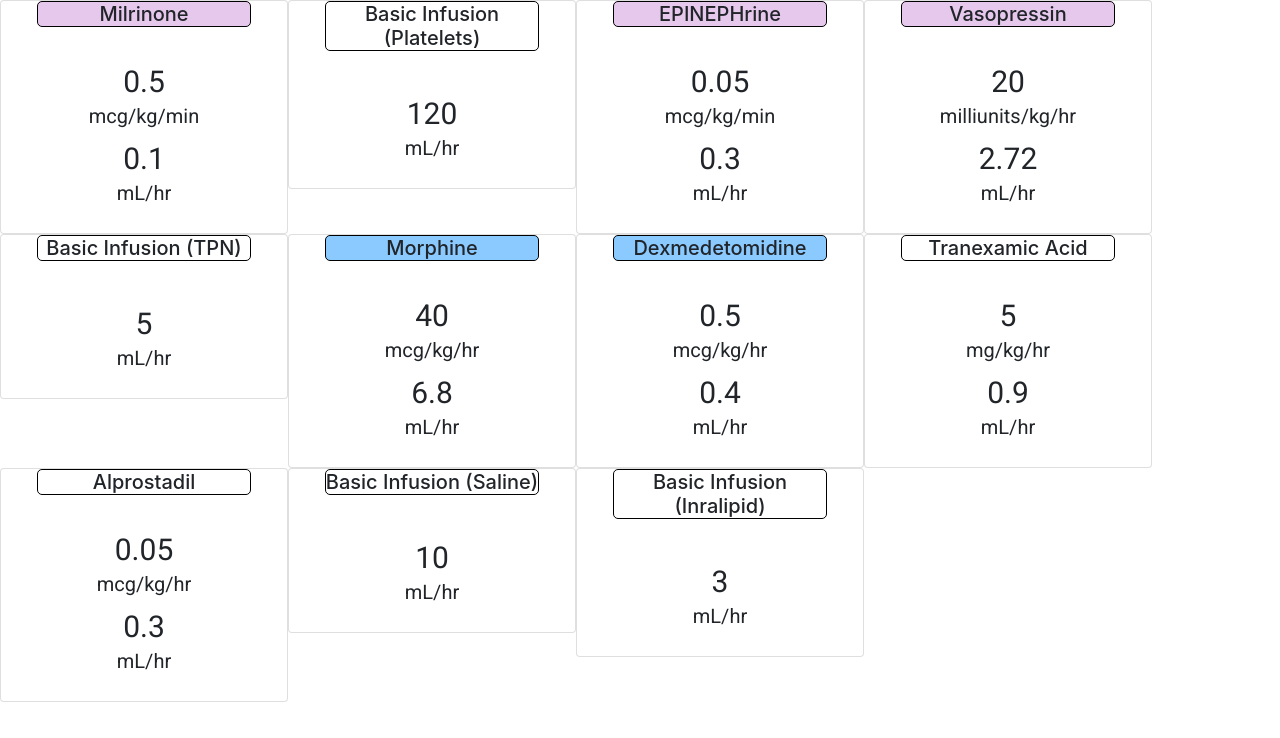
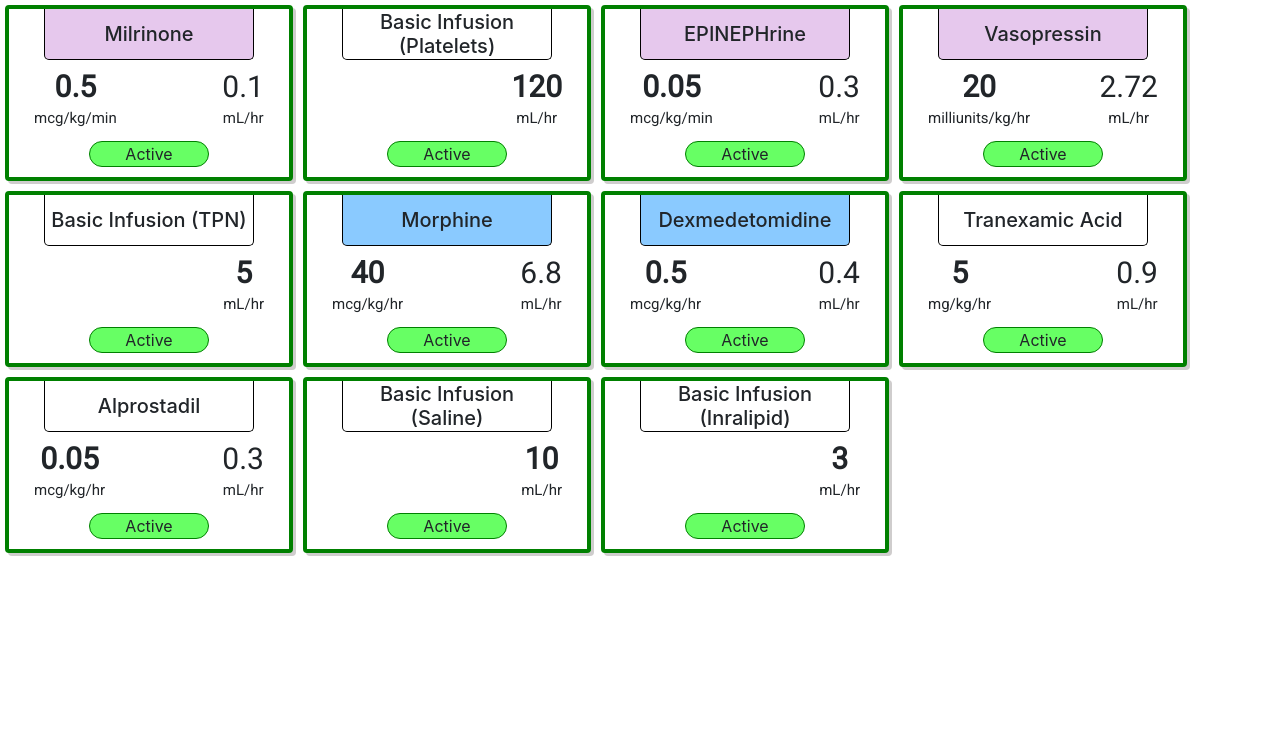
Before and after one commit to AnActualSeb/iv-dashboard, a React (Create React App) app: page / in a window 1280 px wide. Shown: the top 738 px of the page. Built offline with nearby package versions, Linux system fonts and the light colour scheme.

Commit message:
updated drugcard display

```diff
--- a/src/components/drugCard.js
+++ b/src/components/drugCard.js
@@ -1,6 +1,5 @@
 import React, { Component } from 'react';
 import Card from 'react-bootstrap/Card';
-import { Link } from 'react-router-dom';
 import "../styles/drugCard.css";
 
 //still needs to reaspond to specific drug information
@@ -9,47 +8,50 @@ import "../styles/drugCard.css";
 class DrugCard extends Component {
 
     getDosage() {
-        if (this.props.dosage !== "") {
+        if (this.props.dosage !== null) {
             return <strong>{this.props.dosage}</strong>
+        } else {
+            return this.props.dosage
         }
     }
 
     getRate() {
-        if (this.props.dosage === "") {
+        if (this.props.dosage === null) {
             return <strong>{this.props.rate}</strong>
+        } else {
+            return this.props.rate
         }
     }
 
     render() {
         return (
             <div className='cardContainer'>
-                {/* <Link to={{
-                    pathname: "/drugScreen",
-                    search: "?",
-                    state: this.props
-                }}> */}
-                {console.log("#" + this.props.color)}
-                <Card style={{ width: '18rem' }}>
+                <Card style={{ width: '18rem', height: '11rem' }}>
                     <Card.Title style={{ backgroundColor: "#" + this.props.color }}>
-                        {this.props.drugName}
+                        <p>{this.props.drugName}</p>
                     </Card.Title>
                     <Card.Body>
+                        <div className='info'>
                             <div className='dosage'>
-                            {/* {this.getDosage()} */}
-                            {this.props.dosage}
+                                {this.getDosage()}
+                                {/* {this.props.dosage} */}
                                 <h5>
                                     {this.props.dosageUnit}
                                 </h5>
                             </div>
 
                             <div className='rate'>
-                            {/* {this.getRate()} */}
-                            {this.props.rate}
+                                {this.getRate()}
+                                {/* {this.props.rate} */}
                                 <h5>
                                     {this.props.rateUnit}
                                 </h5>
                             </div>
+                        </div>
+
+                        <div className='status'>Active</div>
                     </Card.Body>
+
                 </Card>
 
                 {/* <div className="drugCard">
@@ -68,7 +70,6 @@ class DrugCard extends Component {
                         </div>
                         <div className='status'>Active</div>
                     </div> */}
-                {/* </Link> */}
             </div>
         );
     }
--- a/src/styles/dashboard.css
+++ b/src/styles/dashboard.css
@@ -2,4 +2,5 @@
     display: flex;
     flex-direction: row;
     flex-wrap: wrap;
+    padding: auto;
 }
--- a/src/styles/drugCard.css
+++ b/src/styles/drugCard.css
@@ -1,8 +1,21 @@
 .card > .card-title {
+    display: table;
     border: solid 1px black;
-    border-radius: 5px;
+    border-radius: 0px 0px 5px 5px;
+    border-top: none;
     width: 75%;
     align-self: center;
+    margin-bottom: 0;
+    height: 51px;
+    /* line-height: 51px; */
+    justify-content: center;
+    text-align: center;
+}
+.card-title p {
+    margin: 0px;
+    display: table-cell;
+    vertical-align: middle;
+    text-align: center;
 }
 
 .cardContainer > a {
@@ -14,6 +27,52 @@
     color: black;
 }
 
+.card {
+    border: solid 4px green;
+    margin: 5px;
+    display: flex;
+    box-shadow: 3px 3px #cfcdcd;
+}
+
+.card-body {
+    display: flex;
+    flex-direction: column-reverse;
+    margin: 0;
+    padding: 0;
+}
+
+.status{
+    /* display: flex; */
+    border: 1px solid green;
+    background: #67FF64;
+    border-radius: 15px;
+    width: 120px;
+    position: absolute;
+    bottom: 0;
+    align-self: center;
+    margin-bottom: 10px;
+}
+
+.info{
+    display: flex;
+    flex-direction: row;
+    vertical-align: center;
+    margin-bottom: 50px;
+}
+
+.dosage {
+    margin: 0px 0px 0px 25px;
+}
+
+.rate {
+    margin-right: auto;
+    margin: 0px 25px 0px 0px;
+}
+
+h5{
+    margin: 0;
+    font-size: 15px;
+}
 
 /* .drugCard{
     border: 4px solid black;
```
Lines whose indentation alone changed are shown as unchanged.
